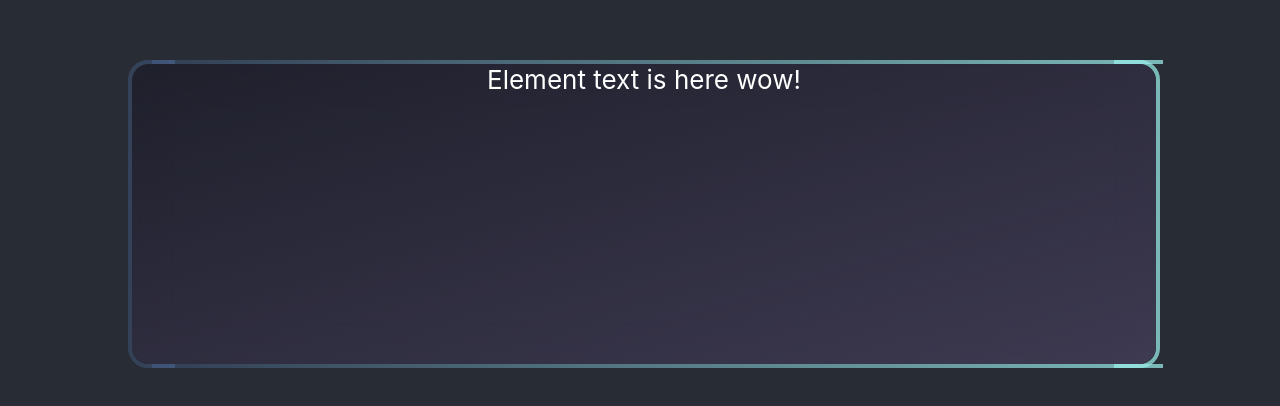
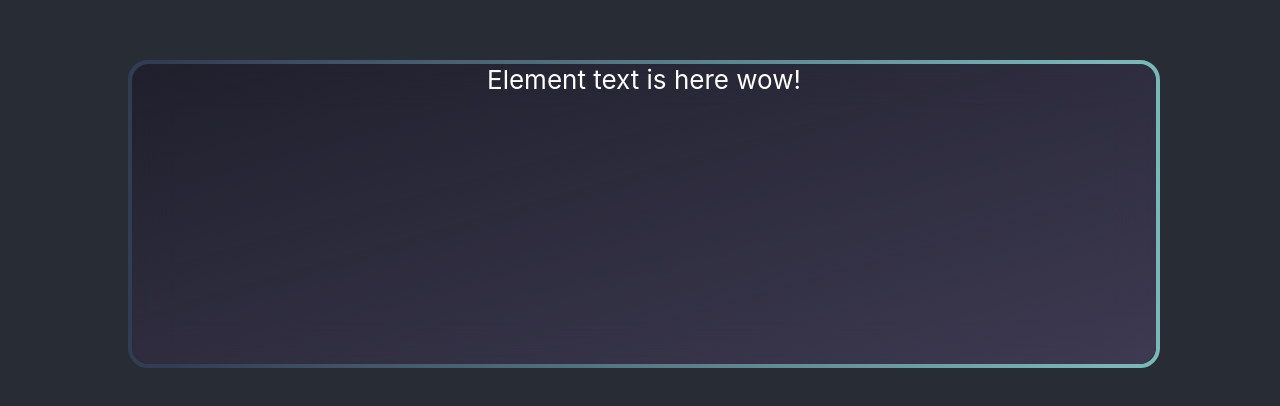
Before and after one commit to Jrschellenberg/glass-morphism-gradient-border-radius-example, a React (Create React App) app: page / in a window 1280 px wide. Shown: the part 186-592 px from the top of the page. Built offline with nearby package versions, Linux system fonts and the light colour scheme.

Commit message:
Updated and fixed things WOW

```diff
--- a/src/App.scss
+++ b/src/App.scss
@@ -55,8 +55,8 @@
 
 .top,.bottom {
   height: var(--border-width);
-  left: 20px;
-  width: 98%;
+  left: 43px;
+  width: calc(100% - 93px);
   margin: 0 var(--border-width);
   background: linear-gradient(to right, var(--color-left), var(--color-right));
 }
@@ -65,16 +65,18 @@
   left: 0;
   top: 0;
 
+  svg, svg * {
+    stroke: var(--color-left);
+  }
+
 }
 
 .right {
   right: 42px;
   top: 0;
-
   svg, svg * {
     stroke: var(--color-right);
   }
-
 }
 
 .top {
```
